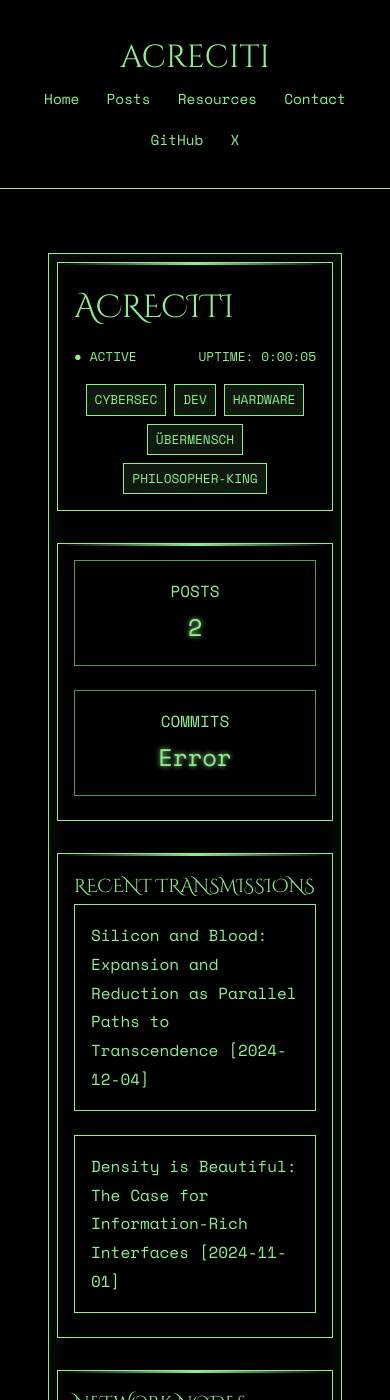
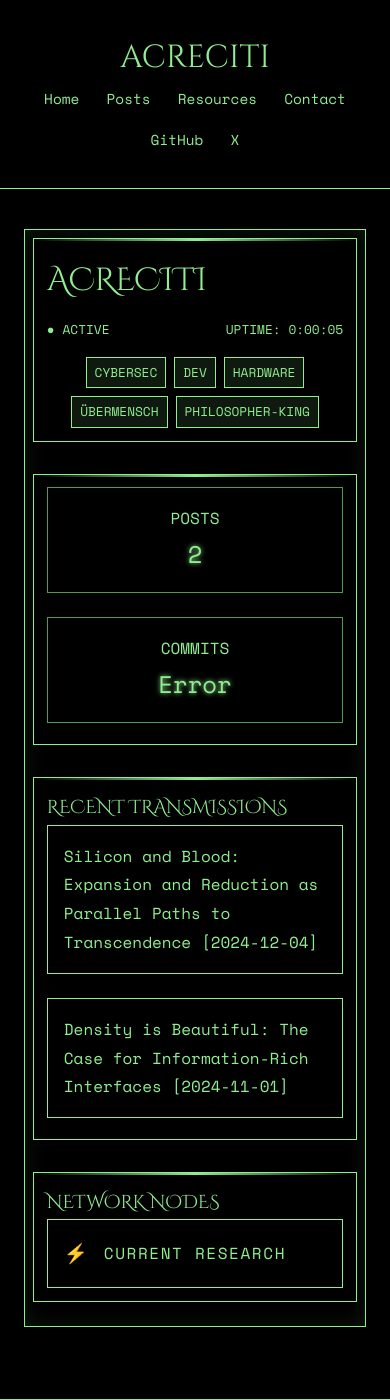
Before and after one commit to acrecit/acrecit.github.io, a Jekyll site: the page built from index.html, in a window 390 px wide and 1400 px high. Built offline with Jekyll 4.4.1, drawn with Linux system fonts in a browser that asks for light colours.

Commit message:
trying to fix bugs on mobile

```diff
--- a/assets/css/main.css
+++ b/assets/css/main.css
@@ -898,3 +898,43 @@ a:hover, button:hover, input[type="submit"]:hover, .post-card:hover {
         transform: none;  /* Disable the hover shift on mobile */
     }
 }
+
+@media (max-width: 768px) {
+    .page {
+        padding: 0.5rem;
+        margin: 1rem auto;
+    }
+
+    .info-grid {
+        grid-template-columns: 1fr;
+        gap: 1rem;
+        padding: 0.5rem;
+    }
+
+    .grid-section {
+        margin-bottom: 1rem;
+        padding: 0.8rem;
+    }
+
+    .activity-feed {
+        flex-direction: column;
+    }
+
+    .activity-item {
+        width: 100%;
+        margin-bottom: 0.5rem;
+    }
+
+    .metrics-container {
+        flex-direction: column;
+    }
+
+    .metric-box {
+        width: 100%;
+        margin-bottom: 0.5rem;
+    }
+
+    .post {
+        padding: 0 0.5rem;
+    }
+}
```
